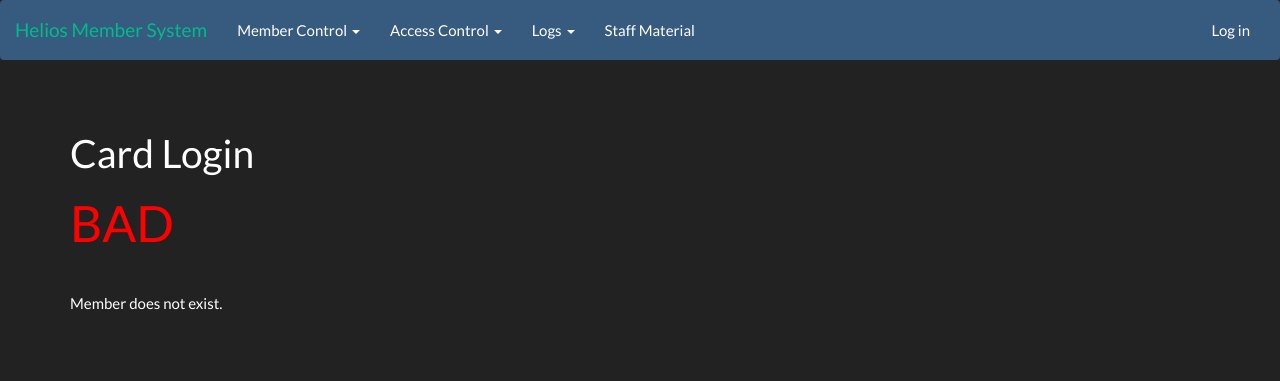
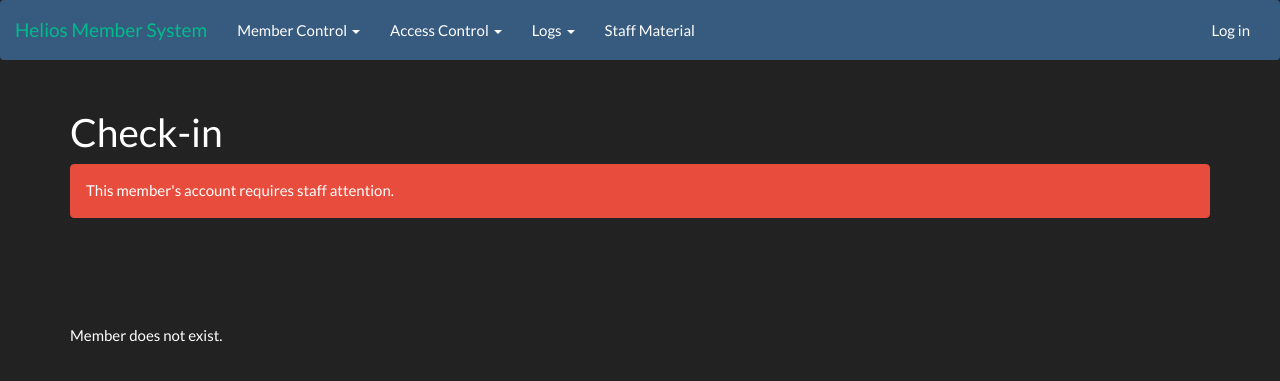
Before and after one commit to C-o-r-E/msys, a Django app: template msys/members/templates/members/member_checkin.html in a window 1280 px wide. Shown: the top 381 px of the page. Run offline with Django 3.2, Linux system fonts and the light colour scheme; the template is opened without the code that fills it, so the values that code supplies are empty; parts of the project's set-up code (start-up, migrations or seed data) failed here and were passed over; some libraries are stand-ins or nearby versions.

Commit message:
wip: fiddle with front-end of checkins

```diff
--- a/msys/members/templates/members/member_checkin.html
+++ b/msys/members/templates/members/member_checkin.html
@@ -2,27 +2,61 @@
 {% load staticfiles %}
 {% block content %}
 
-<div class="page-header">
-	<h1>Card Login</h1>
-	{% if good %}
-	<h2 style="color: green; font-size: 50px;">GOOD</h2>
-	{% else %}
-	<h2 style="color: red; font-size: 50px;">BAD</h2>
-	{% if msg %}
-	<tr>
-		<td>
-			{{ msg }}
-		</td>
-	</tr>
-	{% endif %}
-	{% endif %}
+<h1>Check-in</h1>
+{% if good %}
+<!-- <h2 style="color: green; font-size: 50px;">ALL GOOD!</h2> -->
+<div class="alert alert-dismissible alert-success">
+		<strong>All Good!</strong> Member checked in with no issues</a>.
 </div>
+{% else %}
+<!-- <h2 style="color: red; font-size: 50px;">Review required...</h2> -->
+<div class="alert alert-dismissible alert-danger">
+		This member's account requires staff attention.
+</div>
+{% endif %}
+
+
+
+{% if member %}
+<table class="table table-hover">
+	<thead>
+			<th>Member</th>
+	</thead>
+	<tbody>
+		<tr>
+			<th scope="row">Name</th>
+			<td><a href="{% url 'memberDetails' member.pk %}">{{member.first_name}} {{member.last_name}}</a></td>
+		</tr>
+		{% if member.photo %}
+		<tr>
+			<th scope="row">Photo</th>
+			<td><img class="usr-photo" src="{{member.photo.url}}"></td>
+		</tr>
+		{% endif %}
+		<tr>
+			<th scope="row">Notes</th>
+			<td>{{member.brief_notes}}</td>
+		</tr>
+	</tbody>
+
+</table>
+{% endif %}
+
+
+<br>
+<br>
+<br>
+<br>
+
+
+
+
 
 {% if member %}
 
-<table class="table table-condensed table-hover table-striped">
+<table class="table table-hover ">
 	<thead>
-		<th>Member's information</th>
+
 	</thead>
   <tbody>
 	{% if member %}
```
